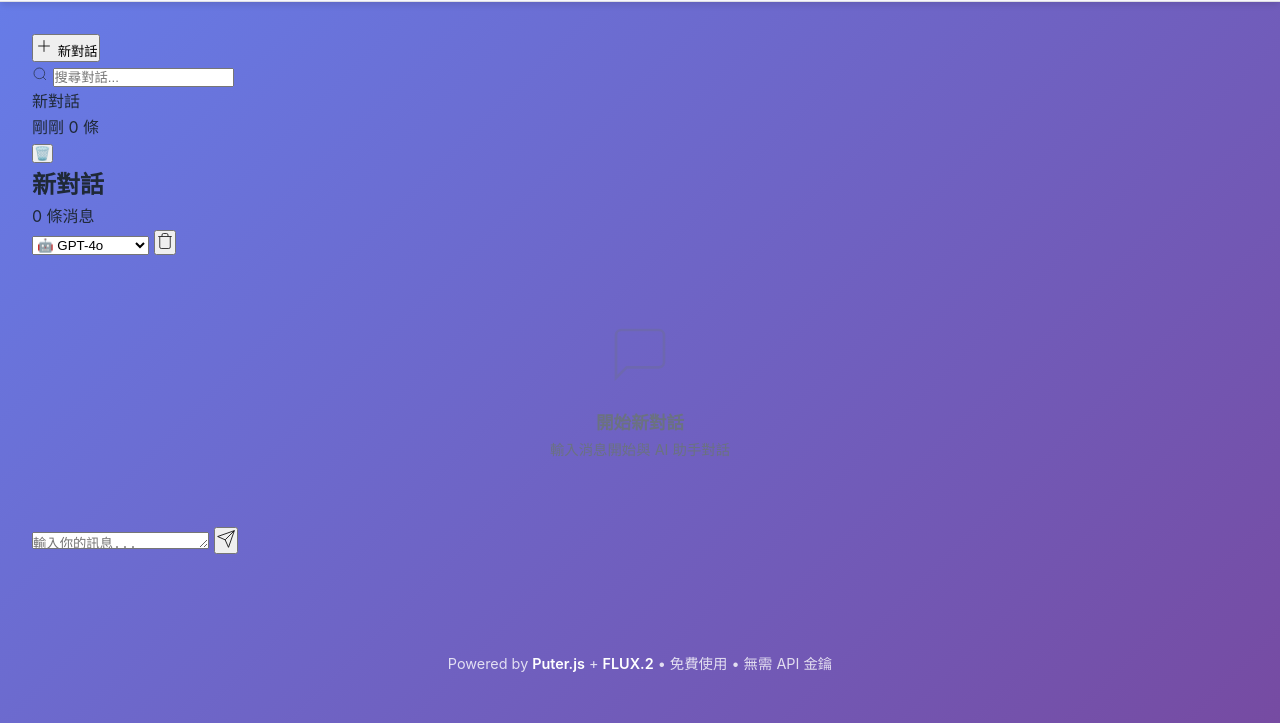
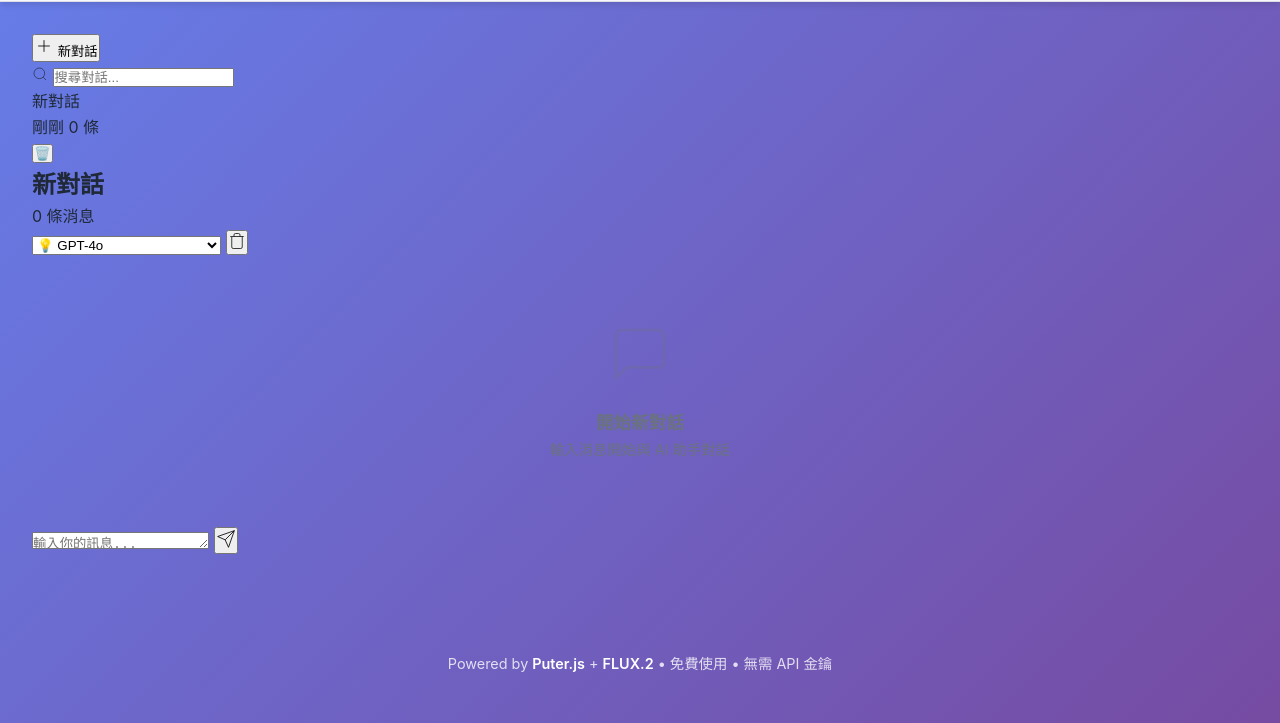
Before and after one commit to kinai9661/Puter, a website: page public/index.html in a window 1280 px wide. Shown: the part 77-800 px from the top of the page. Drawn offline with nearby package versions, Linux system fonts and the light colour scheme.

Commit message:
🚀 更新 AI 模型列表 - 添加最新模型
新增模型:
- ✅ GPT-5.1 Chat (最新、最快)
- ✅ Nous Hermes 4 (推理專家)
- ✅ Claude Sonnet 4
- ✅ Gemini 2.5 Flash
- ✅ GPT-5 Nano (設為默認)

優化:
- 🔄 調整模型排序（最新在前）
- 📝 添加模型描述
- 🎯 更新默認選擇

```diff
--- a/public/index.html
+++ b/public/index.html
@@ -106,9 +106,21 @@
                     </div>
                     <div class="chat-controls">
                         <select id="model-select" class="select-compact">
-                            <option value="gpt-4o">🤖 GPT-4o</option>
-                            <option value="claude-3.5-sonnet">🧠 Claude 3.5</option>
-                            <option value="gpt-5-nano">⚡ GPT-5 Nano</option>
+                            <optgroup label="🆕 最新模型 (2025)">
+                                <option value="gpt-5.1-chat" selected>🚀 GPT-5.1 Chat (最快)</option>
+                                <option value="nous-hermes-4">🔮 Nous Hermes 4 (推理)</option>
+                                <option value="claude-sonnet-4">🧠 Claude Sonnet 4</option>
+                            </optgroup>
+                            <optgroup label="⚡ 高性能模型">
+                                <option value="gpt-5-nano">⚡ GPT-5 Nano</option>
+                                <option value="gpt-4o">💡 GPT-4o</option>
+                                <option value="claude-3.5-sonnet">🤖 Claude 3.5 Sonnet</option>
+                                <option value="google/gemini-2.5-flash">✨ Gemini 2.5 Flash</option>
+                            </optgroup>
+                            <optgroup label="📦 其他模型">
+                                <option value="gpt-4.1-nano">📦 GPT-4.1 Nano</option>
+                                <option value="gpt-4o-mini">🔹 GPT-4o Mini</option>
+                            </optgroup>
                         </select>
                         <button class="btn-icon-header" id="clear-chat-btn" title="清除所有消息">
                             <svg width="18" height="18" viewBox="0 0 24 24" fill="none" stroke="currentColor">
@@ -166,7 +178,7 @@
                         <line x1="12" y1="16" x2="12" y2="12"/>
                         <line x1="12" y1="8" x2="12.01" y2="8"/>
                     </svg>
-                    <span>🏆 FLUX.2 Pro: 最新一代專業級模型,完美文字渲染（僅支持1024x1024）</span>
+                    <span>🏆 FLUX.2 Pro: 最新一代專業級模型,完美文字渲染（僅支援1024x1024）</span>
                 </div>
 
                 <div class="form-group">
```
